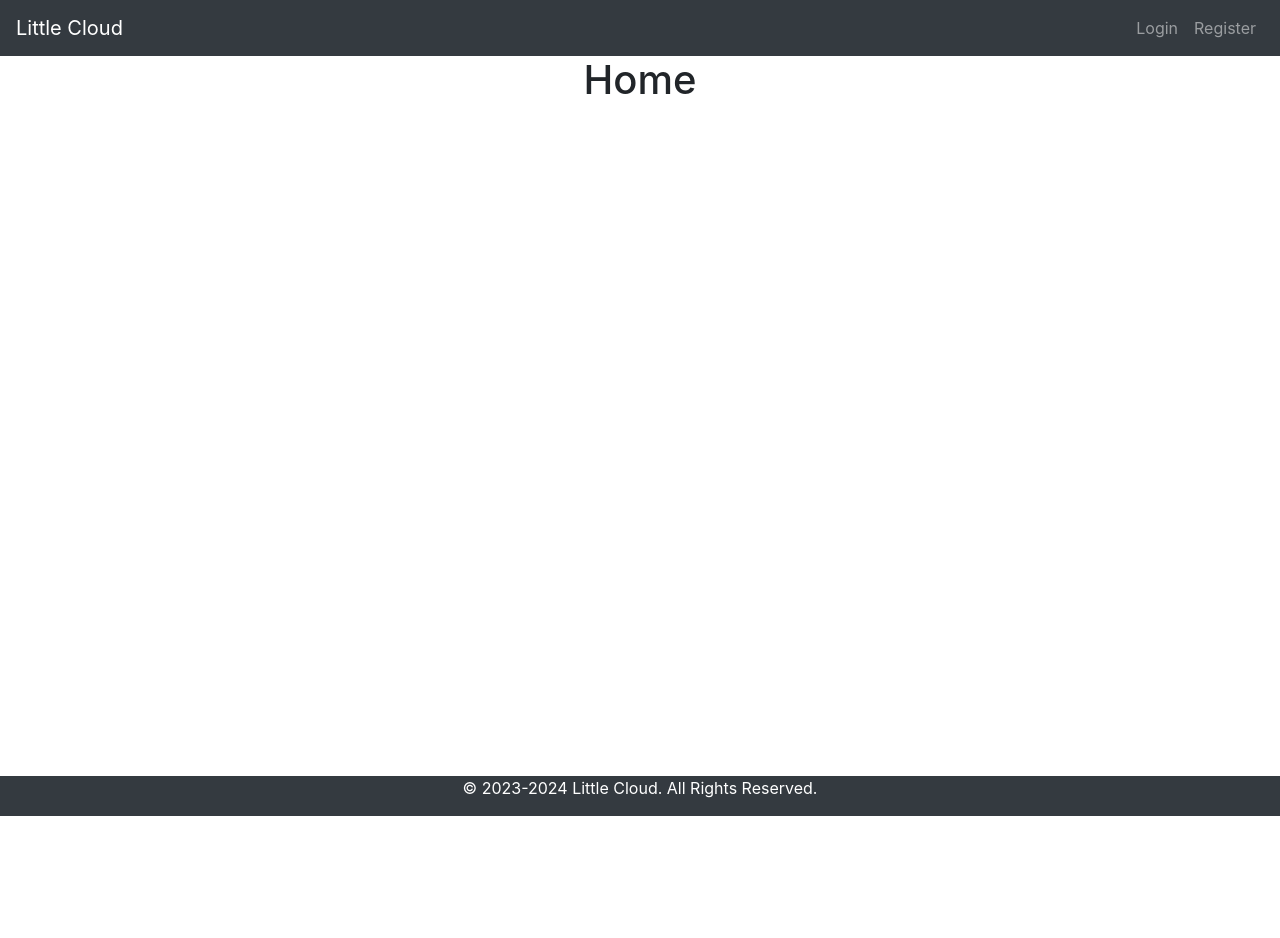
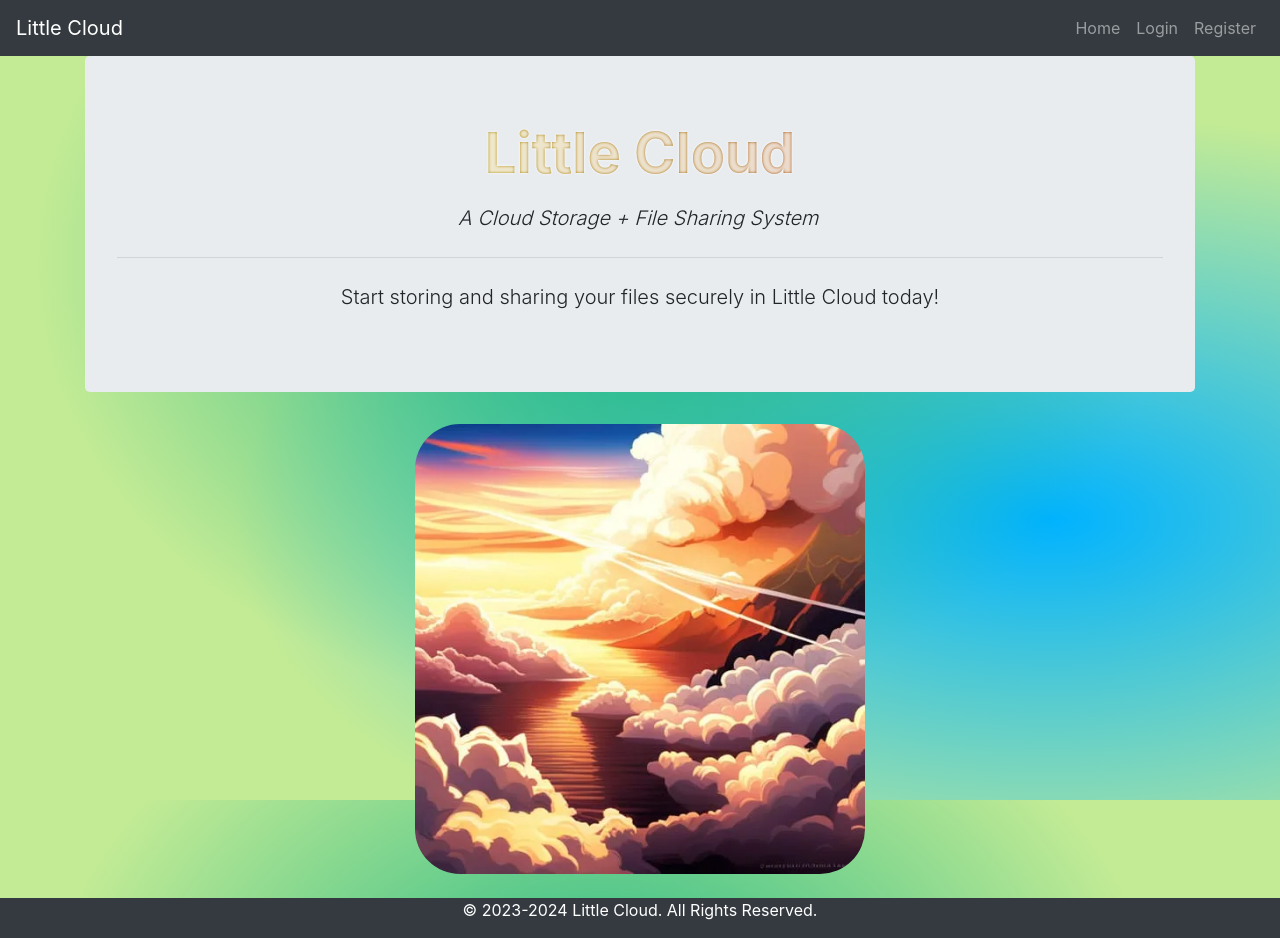
Before and after one commit to Serenity0204/Little-Cloud, a Django app: page / in a window 1280 px wide. Before the commit the page ends 816 px from the top, so only its background shows below. Run offline with Django 3.2, Linux system fonts and the light colour scheme; some libraries are stand-ins or nearby versions.

Commit message:
added css for home page

```diff
--- a/cloud/templates/home.html
+++ b/cloud/templates/home.html
@@ -1,5 +1,85 @@
 {% extends 'base.html' %}
+{% load static %}
+{% block content %}
+<style>
+  /* Custom CSS animations */
+  @keyframes fadeIn {
+    from {
+      opacity: 0;
+    }
+    to {
+      opacity: 1;
+    }
+  }
 
-{% block content %}
-<h1 class="text-center">Home</h1>
+  .fade-in {
+    animation: fadeIn 1.5s ease-in-out;
+  }
+
+  .fade-in-header {
+    animation: fadeIn 1.5s ease-in-out;
+    animation-delay: 0.5s;
+  }
+
+  .fade-in-paragraph {
+    animation: fadeIn 1.5s ease-in-out;
+    animation-delay: 1s;
+  }
+
+  /* Custom styles for the header */
+  .large-header {
+    font-size: 3.5rem;
+    font-weight: bold;
+    margin-bottom: 1rem;
+    /* Optional, you can remove this if you want regular text color */
+    color: #333;
+  }
+
+  /* Custom styles for the slanted text */
+  .slanted-text {
+    display: inline-block;
+    transform: skewX(-15deg); /* Adjust the degree to control the slant */
+  }
+
+  /* Custom rainbow color animation with darker colors */
+  .rainbow-text {
+    background-clip: text;
+    -webkit-background-clip: text;
+    animation: rainbow 5s infinite;
+    /* Set background size to workaround Safari issue */
+    background-size: 200% auto;
+    /* Replace with your preferred darker colors or add more colors */
+    background-image: linear-gradient(to right, #6a0dad, #1b1464, #0044a5, #0a7026, #b9a500, #9e5f00, #ae0d16);
+    /* Add optional text shadow for better visibility */
+    color: transparent;
+    text-shadow: 0 0 3px rgba(255, 255, 255, 0.8);
+  }
+
+  @keyframes rainbow {
+    0% {
+      background-position: 0 0;
+    }
+    100% {
+      background-position: 200% 0;
+    }
+  }
+  .rounded-image {
+    border-radius: 10%; /* 50% makes the image circular, adjust as needed */
+    overflow: hidden; /* This ensures the image stays within the rounded borders */
+  }
+
+</style>
+
+<div class="jumbotron">
+    <h1 class="display-4 text-center fade-in-header large-header rainbow-text">Little Cloud</h1>
+    <p class="lead text-center fade-in-paragraph">
+        <span class="slanted-text">A Cloud Storage + File Sharing System</span>
+    </p>
+    <hr class="my-4">
+    <p class="lead text-center fade-in-paragraph">Start storing and sharing your files securely in Little Cloud today!</p>
+</div>
+
+<div class="text-center">
+  <img src="{% static 'img/Little-Cloud.webp' %}" alt="Little Cloud Logo" class="img-fluid fade-in rounded-image" style="max-width: 450px;">
+</div>
 {% endblock %}
--- a/mysite/templates/base.html
+++ b/mysite/templates/base.html
@@ -28,8 +28,13 @@
       href="{% static 'img/eduboost.ico' %}"
     />
     <style>
+
       html,
       body {
+        background-color: #c3eb95;
+        background-image:
+            radial-gradient(at 47% 33%, hsl(162.00, 77%, 40%) 0, transparent 59%),
+            radial-gradient(at 82% 65%, hsl(198.00, 100%, 50%) 0, transparent 55%);
         height: 100%;
       }
 
@@ -67,6 +72,9 @@
       <div class="collapse navbar-collapse" id="navbarNav">
         <ul class="navbar-nav ml-auto">
           <!-- Added ml-auto class -->
+          <li class="nav-item">
+            <a class="nav-link" href="{% url 'home' %}">Home</a>
+          </li>
           {% if user.is_authenticated %}
           <li class="nav-item">
             <a class="nav-link" href="{% url 'upload' %}">Upload</a>
```
Also changed, not shown: static/img/Little-Cloud.webp (added).
